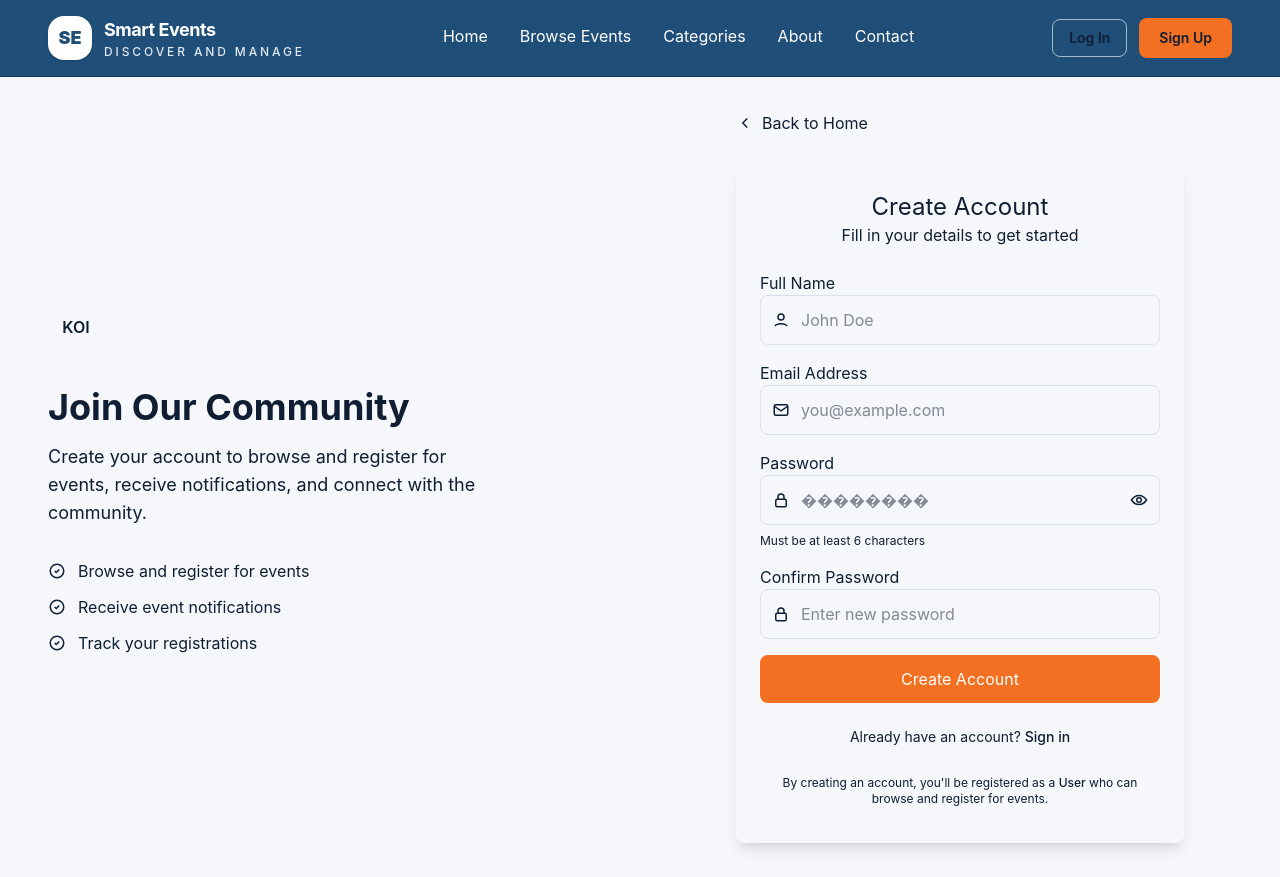
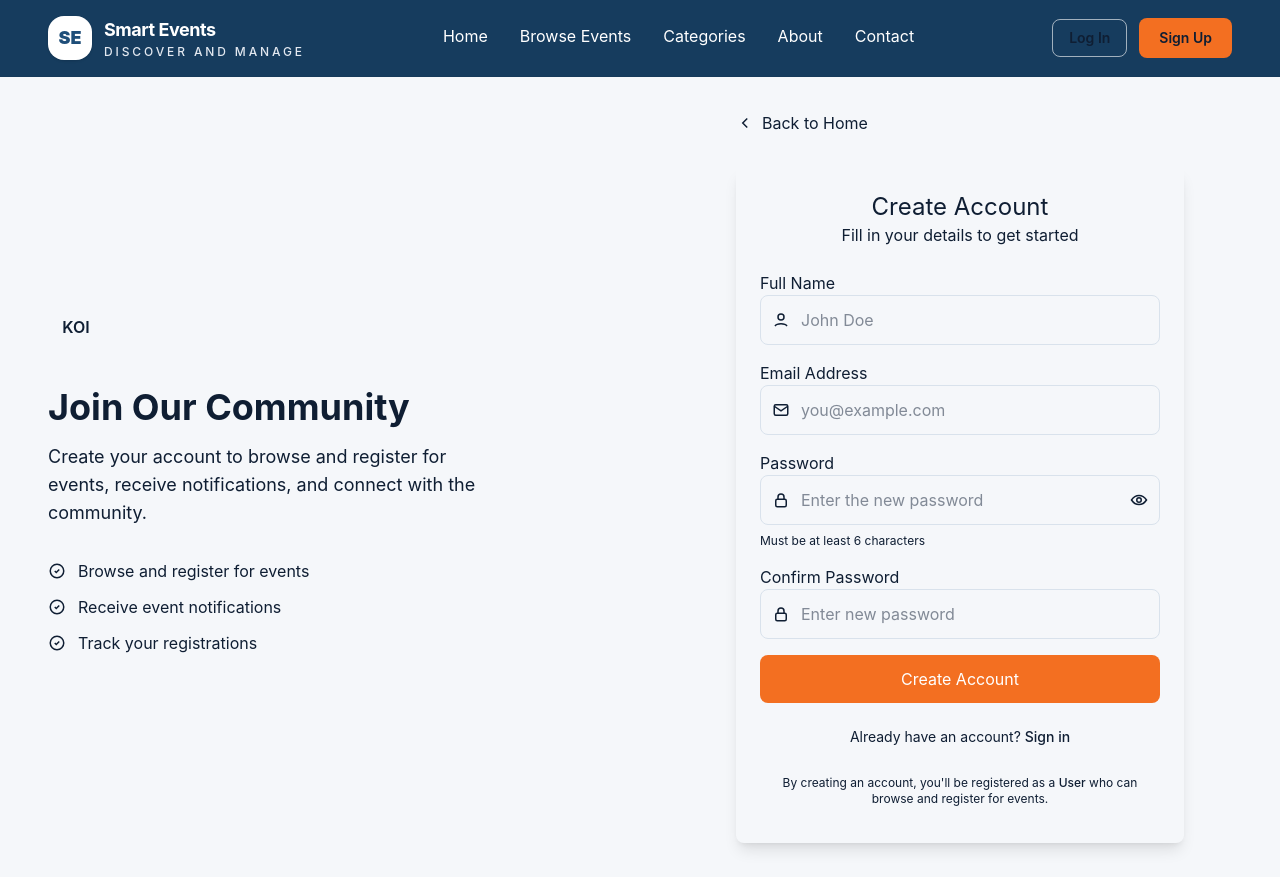
Before and after one commit to Strange-bots/Smart_Event_Management, a React (Vite) app: page /signup in a window 1280 px wide. Built offline with nearby package versions, Linux system fonts and the light colour scheme.

Commit message:
changed the navbar color to make it more darker

```diff
--- a/src/components/layout/navbar.jsx
+++ b/src/components/layout/navbar.jsx
@@ -5,7 +5,7 @@ function Navbar() {
     "relative inline-block pb-1 text-white transition-colors duration-200 hover:text-[#ff8a3d] after:absolute after:bottom-0 after:left-1/2 after:h-0.5 after:w-0 after:-translate-x-1/2 after:bg-[#ff8a3d] after:transition-all after:duration-200 hover:after:w-full";
 
   return (
-    <nav className="border-b border-[#163a5a] bg-[#1f4e79]">
+    <nav className="border-b border-[#163a5a] bg-[#163c5e]">
       <div className="mx-auto flex w-full max-w-[1440px] items-center justify-between gap-6 px-6 py-4 lg:px-12">
         <Link to="/" className="flex items-center gap-3">
           <div className="flex h-11 w-11 items-center justify-center rounded-2xl bg-white text-lg font-black text-[#1f4e79] shadow-sm">
--- a/src/pages/login.jsx
+++ b/src/pages/login.jsx
@@ -158,7 +158,7 @@ const Login = () => {
                     <input
                       id="password"
                       type={showPassword ? "text" : "password"}
-                      placeholder="��������"
+                      placeholder="Enter your password"
                       className="pl-10 pr-10 w-full rounded-lg border border-[#d9e2ec] px-4 py-3 text-[#0f1e33] outline-none transition focus:border-[#1f4e79]"
                       value={formData.password}
                       onChange={(e) =>
--- a/src/pages/signup.jsx
+++ b/src/pages/signup.jsx
@@ -274,7 +274,7 @@ const Signup = () => {
                     <input
                       id="password"
                       type={showPassword ? "text" : "password"}
-                      placeholder="��������"
+                      placeholder="Enter the new password"
                       className="pl-10 pr-10 w-full rounded-lg border border-[#d9e2ec] px-4 py-3 text-[#0f1e33] outline-none transition focus:border-[#1f4e79]"
                       value={formData.password}
                       onChange={(e) =>
```
